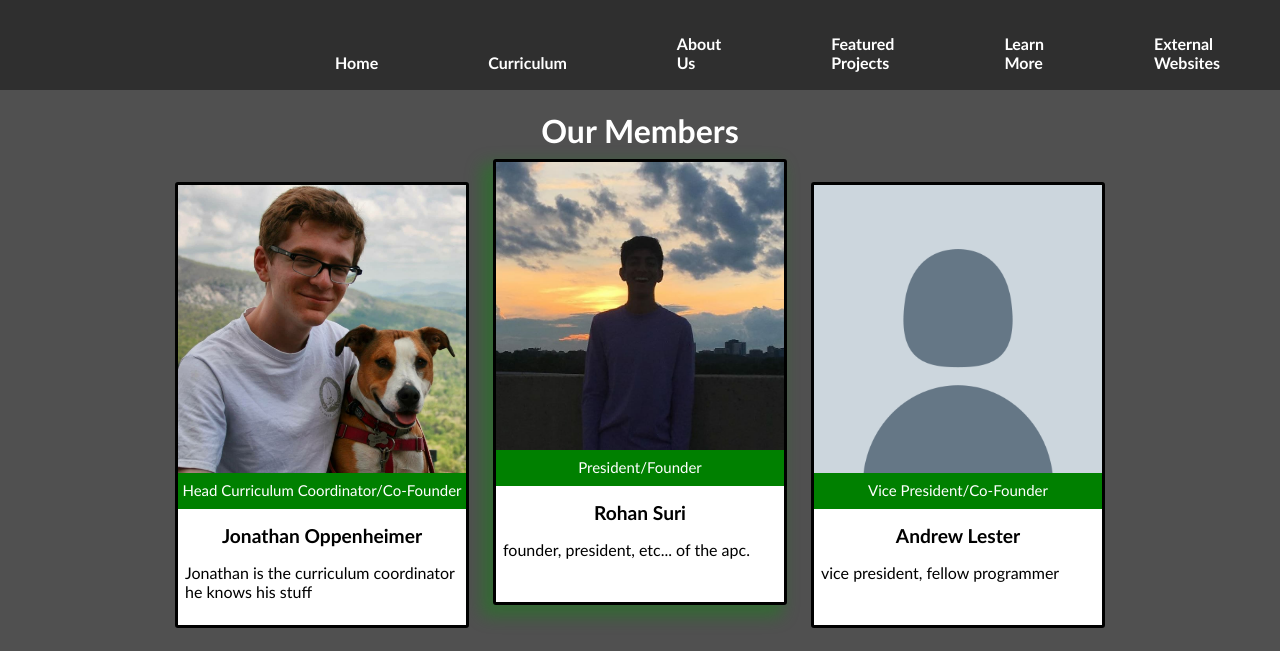
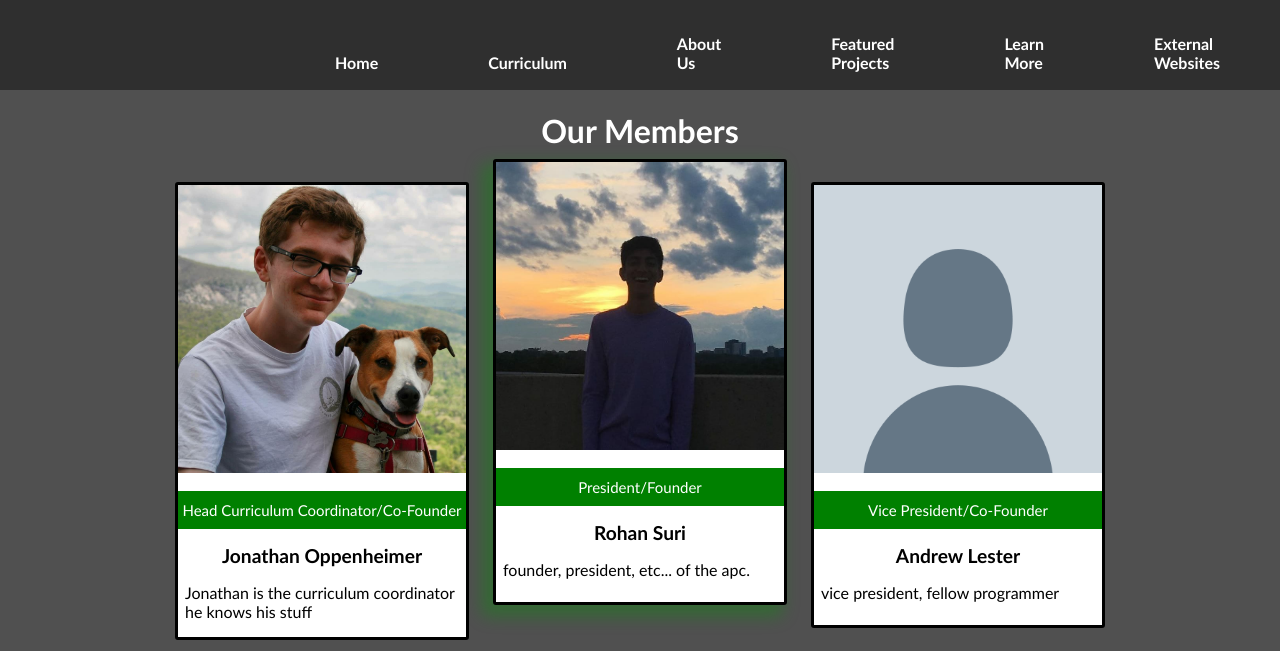
Before and after one commit to apc-gmhs/apc-website, a Jekyll site: the page built from _pages/about_us.html, in a window 1280 px wide. Shown: the top 651 px of the page. Built offline with Jekyll 4.4.1, drawn with Linux system fonts in a browser that asks for light colours; a script that is not in the unit is left out; grey boxes are pictures that could not be loaded.

Commit message:
Remove margin on label for cards

```diff
--- a/css/about_us.css
+++ b/css/about_us.css
@@ -49,7 +49,6 @@ p.label {
     color: #ffffff;
     background-color: green;
     font-size: 15px;
-    margin-top: -5px;
     padding: 10px 0px;
     text-align: center;
 }
```
